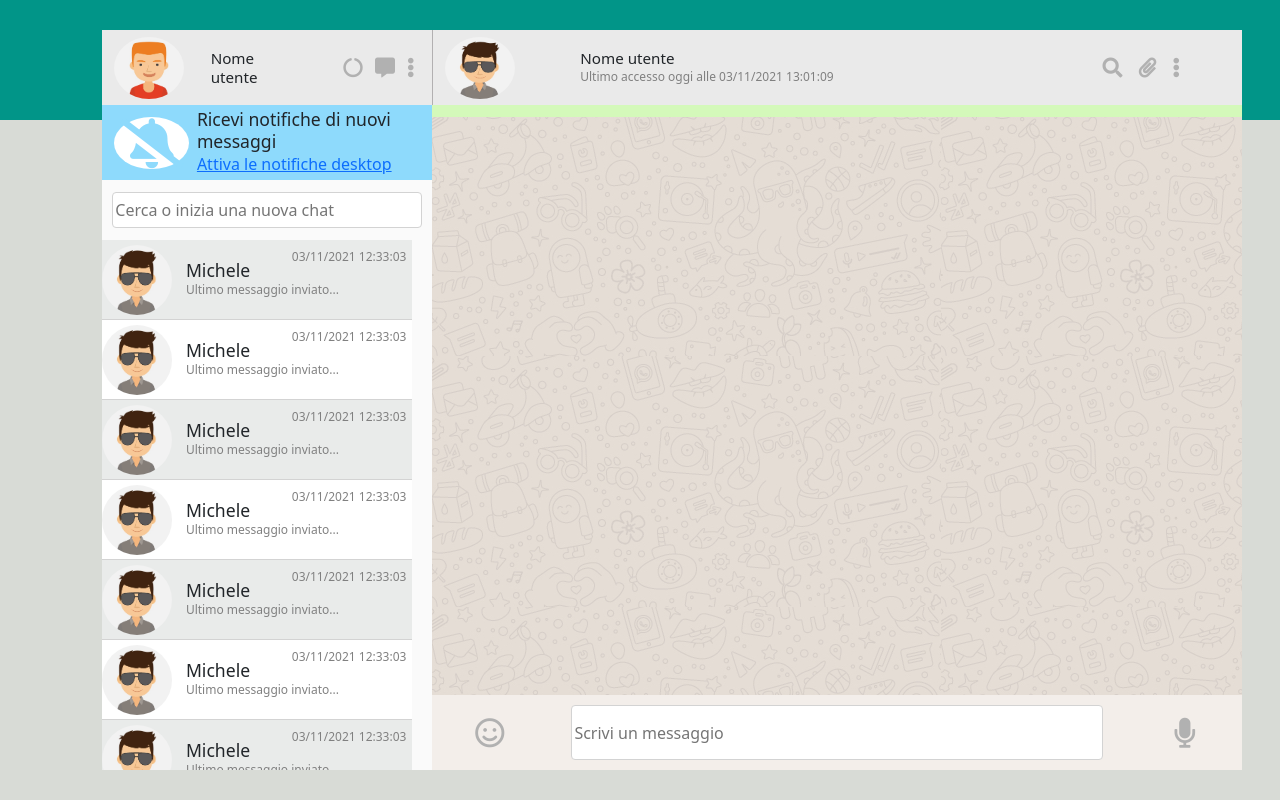
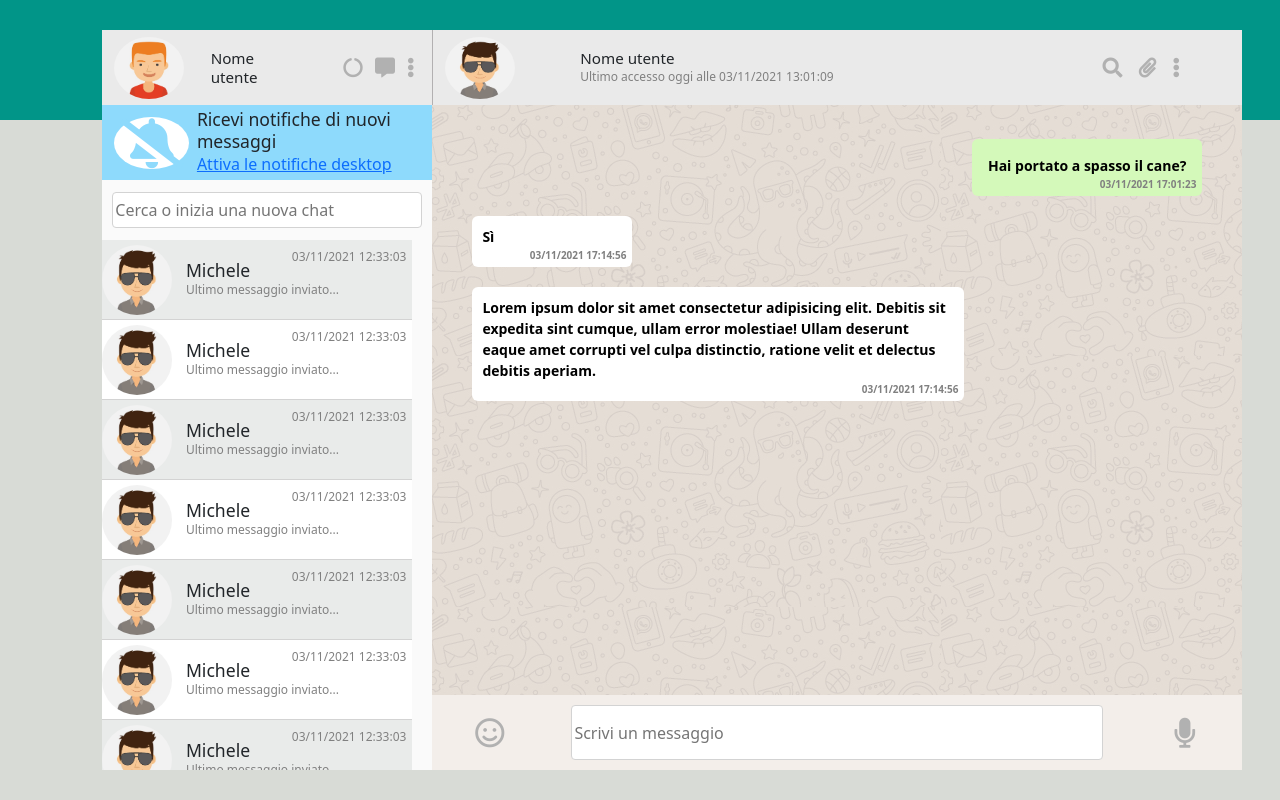
Before and after one commit to Bravehearts19/vue-boolzapp, a plain HTML site: page index.html in a window 1280 px wide. Drawn offline with nearby package versions, Linux system fonts and the light colour scheme.

Commit message:
Parte dei messaggi completata

```diff
--- a/css/style.css
+++ b/css/style.css
@@ -184,14 +184,40 @@ p {
 
 .received_message {
     background-color: white;
-    padding: 6px;
+    padding: 10px;
+    position: relative;
+    border-radius: 6px;
+    margin: 10px 0;
+    margin-left: 40px;
+    display: inline-block;
+    min-width: 160px;
+    padding-bottom: 20px;
 }
 
 .sent_message {
     background-color: #d4f9ba;
-    padding: 6px;
+    padding: 16px;
+    position: relative;
+    border-radius: 6px;
+    margin: 10px 0;
+    margin-right: 40px;
+    display: inline-block;
+    min-width: 160px;
+    padding-bottom: 20px;
 }
 
-.mess_time {
+.sent_message .mess_time,
+.received_message .mess_time {
+    position: absolute;
+    bottom: 4px;
+    right: 6px;
+    font-size: 10px;
+    color: gray;
+}
 
+.sent_message p,
+.received_message p {
+    color: black;
+    font-size: 14px;
+    font-weight: 600;
 }
--- a/index.html
+++ b/index.html
@@ -277,10 +277,32 @@
                             <!-- Fine riga superiore con foto, nome e ultimo accesso del contatto -->
 
                             <!-- Inizio container di tutti i messaggi della chat -->
-                            <div class="messages_container">
-                                <div class="sent_message">
-                                    <p></p>
-                                    <p class="mess_time"></p>
+                            <div class="messages_container py-4">
+                                <div class="row">
+                                    <div class="col-8 ms-auto d-flex justify-content-end">
+                                        <div class="sent_message">
+                                            <p>Hai portato a spasso il cane?</p>
+                                            <p class="mess_time">03/11/2021 17:01:23</p>
+                                        </div>
+                                    </div>
+                                </div>
+
+                                <div class="row">
+                                    <div class="col-8 me-auto d-flex justify-content-start">
+                                        <div class="received_message">
+                                            <p>Sì</p>
+                                            <p class="mess_time">03/11/2021 17:14:56</p>
+                                        </div>
+                                    </div>
+                                </div>
+
+                                <div class="row">
+                                    <div class="col-8 me-auto d-flex justify-content-start">
+                                        <div class="received_message">
+                                            <p>Lorem ipsum dolor sit amet consectetur adipisicing elit. Debitis sit expedita sint cumque, ullam error molestiae! Ullam deserunt eaque amet corrupti vel culpa distinctio, ratione velit et delectus debitis aperiam.</p>
+                                            <p class="mess_time">03/11/2021 17:14:56</p>
+                                        </div>
+                                    </div>
                                 </div>
                             </div>
                             <!-- Fine container di tutti i messaggi della chat -->
```
